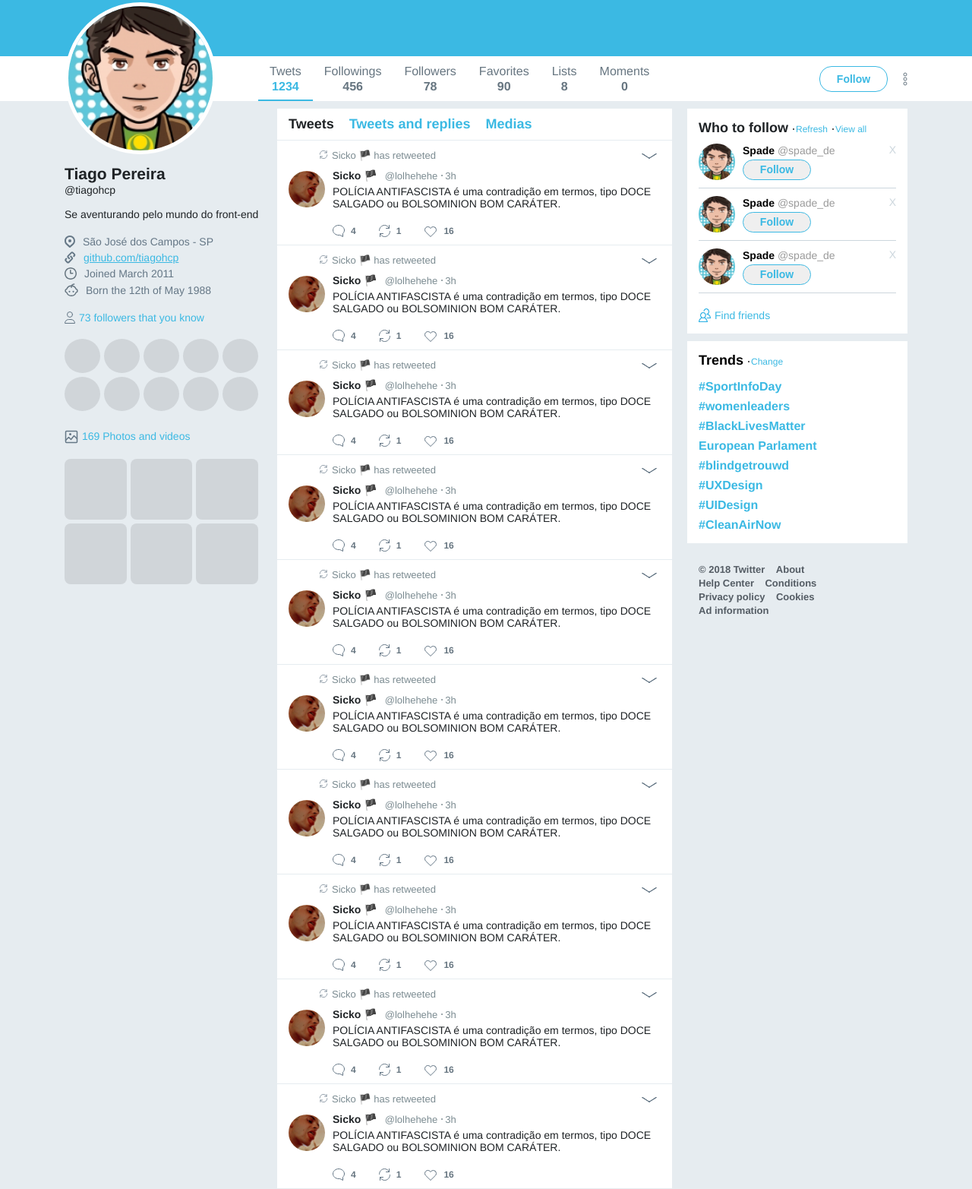
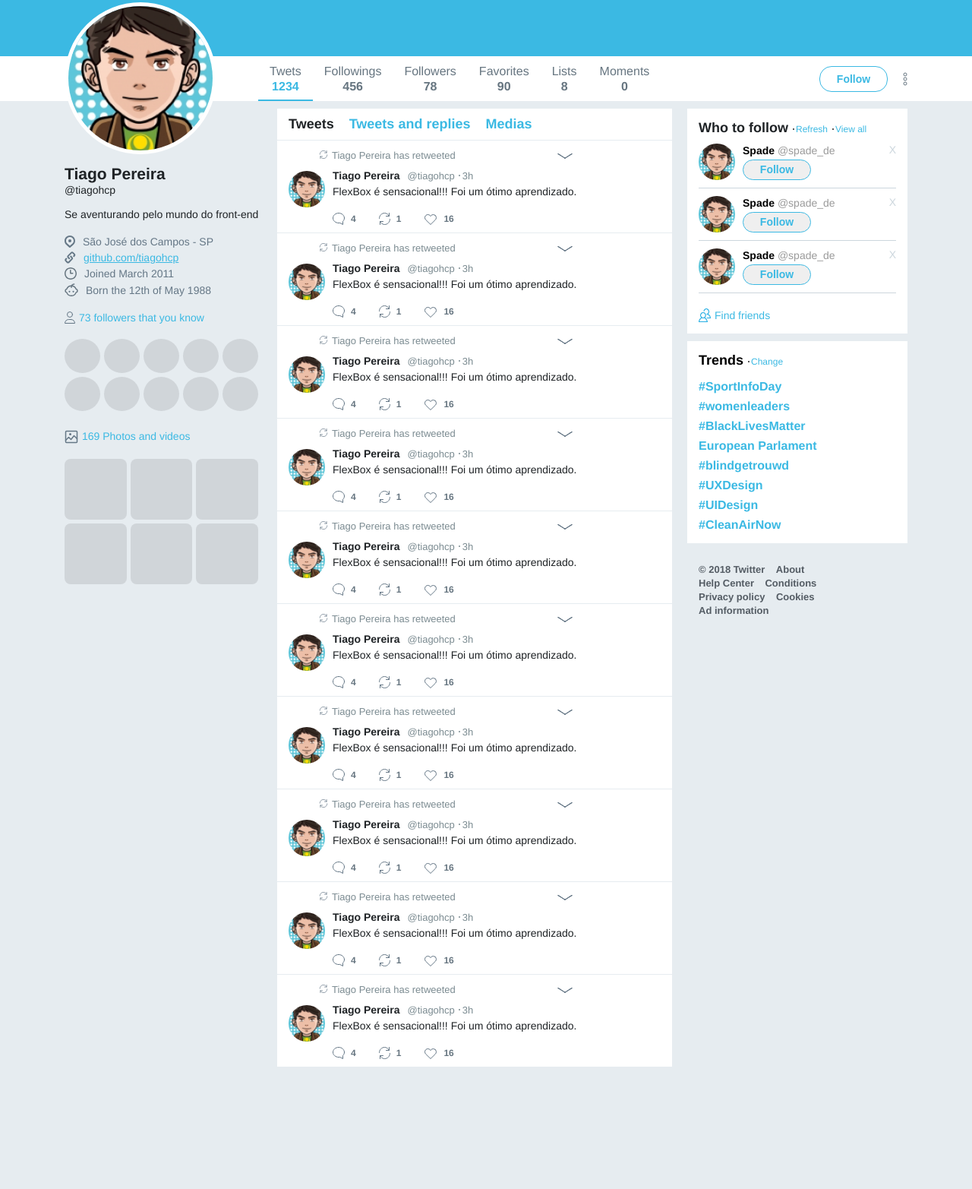
Before and after one commit to tiagohcp/flexbok-layout-twitter, a plain HTML site: page index.html in a window 1280 px wide. Shown: the part 352-1917 px from the top of the page at 76% size. After the commit the page ends 1757 px from the top, so only its background shows below. Drawn offline with Linux system fonts and the light colour scheme.

Commit message:
Family friendly tweets

```diff
--- a/index.html
+++ b/index.html
@@ -121,18 +121,18 @@
         <li>
           <div class="tweetbox">
             <div class="retweeted">
-              <span><img src="/images/retweet.svg" alt="Retweeted">Sicko 🏴 has retweeted</span>
+              <span><img src="/images/retweet.svg" alt="Retweeted">Tiago Pereira has retweeted</span>
               <a href=""><img class="dropdown" src="/images/dropdown.png" alt="Dropdown"></a>
             </div>
             <div class="tweet">
-              <img class="avatar" src="/images/sicko.png" alt="Avatar">
+              <img class="avatar" src="/images/avatar.png" alt="Avatar">
               <div class="info">
                 <div class="author">
-                  <strong>Sicko 🏴 </strong>
-                  <a href="https://twitter.com/lolhehehe">@lolhehehe</a>
-                  <a href="https://twitter.com/lolhehehe/status/1276936964047069184" class="date">3h</a>
+                  <strong>Tiago Pereira </strong>
+                  <a href="https://twitter.com/tiagohcp">@tiagohcp</a>
+                  <a href="https://twitter.com/tiagohcp/status/1276936964047069184" class="date">3h</a>
                 </div>
-                <p>POLÍCIA ANTIFASCISTA é uma contradição em termos, tipo  DOCE SALGADO ou BOLSOMINION BOM CARÁTER.</p>
+                <p>FlexBox é sensacional!!! Foi um ótimo aprendizado.</p>
                 <div class="actions">
                   <a href=""><img src="/images/comments.svg" alt="Comments">4</a>
                   <a href=""><img src="/images/retweet.svg" alt="Retweet">1</a>
@@ -145,18 +145,18 @@
         <li>
           <div class="tweetbox">
             <div class="retweeted">
-              <span><img src="/images/retweet.svg" alt="Retweeted">Sicko 🏴 has retweeted</span>
+              <span><img src="/images/retweet.svg" alt="Retweeted">Tiago Pereira has retweeted</span>
               <a href=""><img class="dropdown" src="/images/dropdown.png" alt="Dropdown"></a>
             </div>
             <div class="tweet">
-              <img class="avatar" src="/images/sicko.png" alt="Avatar">
+              <img class="avatar" src="/images/avatar.png" alt="Avatar">
               <div class="info">
                 <div class="author">
-                  <strong>Sicko 🏴 </strong>
-                  <a href="https://twitter.com/lolhehehe">@lolhehehe</a>
-                  <a href="https://twitter.com/lolhehehe/status/1276936964047069184" class="date">3h</a>
+                  <strong>Tiago Pereira </strong>
+                  <a href="https://twitter.com/tiagohcp">@tiagohcp</a>
+                  <a href="https://twitter.com/tiagohcp/status/1276936964047069184" class="date">3h</a>
                 </div>
-                <p>POLÍCIA ANTIFASCISTA é uma contradição em termos, tipo  DOCE SALGADO ou BOLSOMINION BOM CARÁTER.</p>
+                <p>FlexBox é sensacional!!! Foi um ótimo aprendizado.</p>
                 <div class="actions">
                   <a href=""><img src="/images/comments.svg" alt="Comments">4</a>
                   <a href=""><img src="/images/retweet.svg" alt="Retweet">1</a>
@@ -169,18 +169,18 @@
         <li>
           <div class="tweetbox">
             <div class="retweeted">
-              <span><img src="/images/retweet.svg" alt="Retweeted">Sicko 🏴 has retweeted</span>
+              <span><img src="/images/retweet.svg" alt="Retweeted">Tiago Pereira has retweeted</span>
               <a href=""><img class="dropdown" src="/images/dropdown.png" alt="Dropdown"></a>
             </div>
             <div class="tweet">
-              <img class="avatar" src="/images/sicko.png" alt="Avatar">
+              <img class="avatar" src="/images/avatar.png" alt="Avatar">
               <div class="info">
                 <div class="author">
-                  <strong>Sicko 🏴 </strong>
-                  <a href="https://twitter.com/lolhehehe">@lolhehehe</a>
-                  <a href="https://twitter.com/lolhehehe/status/1276936964047069184" class="date">3h</a>
+                  <strong>Tiago Pereira </strong>
+                  <a href="https://twitter.com/tiagohcp">@tiagohcp</a>
+                  <a href="https://twitter.com/tiagohcp/status/1276936964047069184" class="date">3h</a>
                 </div>
-                <p>POLÍCIA ANTIFASCISTA é uma contradição em termos, tipo  DOCE SALGADO ou BOLSOMINION BOM CARÁTER.</p>
+                <p>FlexBox é sensacional!!! Foi um ótimo aprendizado.</p>
                 <div class="actions">
                   <a href=""><img src="/images/comments.svg" alt="Comments">4</a>
                   <a href=""><img src="/images/retweet.svg" alt="Retweet">1</a>
@@ -193,18 +193,18 @@
         <li>
           <div class="tweetbox">
             <div class="retweeted">
-              <span><img src="/images/retweet.svg" alt="Retweeted">Sicko 🏴 has retweeted</span>
+              <span><img src="/images/retweet.svg" alt="Retweeted">Tiago Pereira has retweeted</span>
               <a href=""><img class="dropdown" src="/images/dropdown.png" alt="Dropdown"></a>
             </div>
             <div class="tweet">
-              <img class="avatar" src="/images/sicko.png" alt="Avatar">
+              <img class="avatar" src="/images/avatar.png" alt="Avatar">
               <div class="info">
                 <div class="author">
-                  <strong>Sicko 🏴 </strong>
-                  <a href="https://twitter.com/lolhehehe">@lolhehehe</a>
-                  <a href="https://twitter.com/lolhehehe/status/1276936964047069184" class="date">3h</a>
+                  <strong>Tiago Pereira </strong>
+                  <a href="https://twitter.com/tiagohcp">@tiagohcp</a>
+                  <a href="https://twitter.com/tiagohcp/status/1276936964047069184" class="date">3h</a>
                 </div>
-                <p>POLÍCIA ANTIFASCISTA é uma contradição em termos, tipo  DOCE SALGADO ou BOLSOMINION BOM CARÁTER.</p>
+                <p>FlexBox é sensacional!!! Foi um ótimo aprendizado.</p>
                 <div class="actions">
                   <a href=""><img src="/images/comments.svg" alt="Comments">4</a>
                   <a href=""><img src="/images/retweet.svg" alt="Retweet">1</a>
@@ -217,18 +217,18 @@
         <li>
           <div class="tweetbox">
             <div class="retweeted">
-              <span><img src="/images/retweet.svg" alt="Retweeted">Sicko 🏴 has retweeted</span>
+              <span><img src="/images/retweet.svg" alt="Retweeted">Tiago Pereira has retweeted</span>
               <a href=""><img class="dropdown" src="/images/dropdown.png" alt="Dropdown"></a>
             </div>
             <div class="tweet">
-              <img class="avatar" src="/images/sicko.png" alt="Avatar">
+              <img class="avatar" src="/images/avatar.png" alt="Avatar">
               <div class="info">
                 <div class="author">
-                  <strong>Sicko 🏴 </strong>
-                  <a href="https://twitter.com/lolhehehe">@lolhehehe</a>
-                  <a href="https://twitter.com/lolhehehe/status/1276936964047069184" class="date">3h</a>
+                  <strong>Tiago Pereira </strong>
+                  <a href="https://twitter.com/tiagohcp">@tiagohcp</a>
+                  <a href="https://twitter.com/tiagohcp/status/1276936964047069184" class="date">3h</a>
                 </div>
-                <p>POLÍCIA ANTIFASCISTA é uma contradição em termos, tipo  DOCE SALGADO ou BOLSOMINION BOM CARÁTER.</p>
+                <p>FlexBox é sensacional!!! Foi um ótimo aprendizado.</p>
                 <div class="actions">
                   <a href=""><img src="/images/comments.svg" alt="Comments">4</a>
                   <a href=""><img src="/images/retweet.svg" alt="Retweet">1</a>
@@ -241,18 +241,18 @@
         <li>
           <div class="tweetbox">
             <div class="retweeted">
-              <span><img src="/images/retweet.svg" alt="Retweeted">Sicko 🏴 has retweeted</span>
+              <span><img src="/images/retweet.svg" alt="Retweeted">Tiago Pereira has retweeted</span>
               <a href=""><img class="dropdown" src="/images/dropdown.png" alt="Dropdown"></a>
             </div>
             <div class="tweet">
-              <img class="avatar" src="/images/sicko.png" alt="Avatar">
+              <img class="avatar" src="/images/avatar.png" alt="Avatar">
               <div class="info">
                 <div class="author">
-                  <strong>Sicko 🏴 </strong>
-                  <a href="https://twitter.com/lolhehehe">@lolhehehe</a>
-                  <a href="https://twitter.com/lolhehehe/status/1276936964047069184" class="date">3h</a>
+                  <strong>Tiago Pereira </strong>
+                  <a href="https://twitter.com/tiagohcp">@tiagohcp</a>
+                  <a href="https://twitter.com/tiagohcp/status/1276936964047069184" class="date">3h</a>
                 </div>
-                <p>POLÍCIA ANTIFASCISTA é uma contradição em termos, tipo  DOCE SALGADO ou BOLSOMINION BOM CARÁTER.</p>
+                <p>FlexBox é sensacional!!! Foi um ótimo aprendizado.</p>
                 <div class="actions">
                   <a href=""><img src="/images/comments.svg" alt="Comments">4</a>
                   <a href=""><img src="/images/retweet.svg" alt="Retweet">1</a>
@@ -265,18 +265,18 @@
         <li>
           <div class="tweetbox">
             <div class="retweeted">
-              <span><img src="/images/retweet.svg" alt="Retweeted">Sicko 🏴 has retweeted</span>
+              <span><img src="/images/retweet.svg" alt="Retweeted">Tiago Pereira has retweeted</span>
               <a href=""><img class="dropdown" src="/images/dropdown.png" alt="Dropdown"></a>
             </div>
             <div class="tweet">
-              <img class="avatar" src="/images/sicko.png" alt="Avatar">
+              <img class="avatar" src="/images/avatar.png" alt="Avatar">
               <div class="info">
                 <div class="author">
-                  <strong>Sicko 🏴 </strong>
-                  <a href="https://twitter.com/lolhehehe">@lolhehehe</a>
-                  <a href="https://twitter.com/lolhehehe/status/1276936964047069184" class="date">3h</a>
+                  <strong>Tiago Pereira </strong>
+                  <a href="https://twitter.com/tiagohcp">@tiagohcp</a>
+                  <a href="https://twitter.com/tiagohcp/status/1276936964047069184" class="date">3h</a>
                 </div>
-                <p>POLÍCIA ANTIFASCISTA é uma contradição em termos, tipo  DOCE SALGADO ou BOLSOMINION BOM CARÁTER.</p>
+                <p>FlexBox é sensacional!!! Foi um ótimo aprendizado.</p>
                 <div class="actions">
                   <a href=""><img src="/images/comments.svg" alt="Comments">4</a>
                   <a href=""><img src="/images/retweet.svg" alt="Retweet">1</a>
@@ -289,18 +289,18 @@
         <li>
           <div class="tweetbox">
             <div class="retweeted">
-              <span><img src="/images/retweet.svg" alt="Retweeted">Sicko 🏴 has retweeted</span>
+              <span><img src="/images/retweet.svg" alt="Retweeted">Tiago Pereira has retweeted</span>
               <a href=""><img class="dropdown" src="/images/dropdown.png" alt="Dropdown"></a>
             </div>
             <div class="tweet">
-              <img class="avatar" src="/images/sicko.png" alt="Avatar">
+              <img class="avatar" src="/images/avatar.png" alt="Avatar">
               <div class="info">
                 <div class="author">
-                  <strong>Sicko 🏴 </strong>
-                  <a href="https://twitter.com/lolhehehe">@lolhehehe</a>
-                  <a href="https://twitter.com/lolhehehe/status/1276936964047069184" class="date">3h</a>
+                  <strong>Tiago Pereira </strong>
+                  <a href="https://twitter.com/tiagohcp">@tiagohcp</a>
+                  <a href="https://twitter.com/tiagohcp/status/1276936964047069184" class="date">3h</a>
                 </div>
-                <p>POLÍCIA ANTIFASCISTA é uma contradição em termos, tipo  DOCE SALGADO ou BOLSOMINION BOM CARÁTER.</p>
+                <p>FlexBox é sensacional!!! Foi um ótimo aprendizado.</p>
                 <div class="actions">
                   <a href=""><img src="/images/comments.svg" alt="Comments">4</a>
                   <a href=""><img src="/images/retweet.svg" alt="Retweet">1</a>
@@ -313,18 +313,18 @@
         <li>
           <div class="tweetbox">
             <div class="retweeted">
-              <span><img src="/images/retweet.svg" alt="Retweeted">Sicko 🏴 has retweeted</span>
+              <span><img src="/images/retweet.svg" alt="Retweeted">Tiago Pereira has retweeted</span>
               <a href=""><img class="dropdown" src="/images/dropdown.png" alt="Dropdown"></a>
             </div>
             <div class="tweet">
-              <img class="avatar" src="/images/sicko.png" alt="Avatar">
+              <img class="avatar" src="/images/avatar.png" alt="Avatar">
               <div class="info">
                 <div class="author">
-                  <strong>Sicko 🏴 </strong>
-                  <a href="https://twitter.com/lolhehehe">@lolhehehe</a>
-                  <a href="https://twitter.com/lolhehehe/status/1276936964047069184" class="date">3h</a>
+                  <strong>Tiago Pereira </strong>
+                  <a href="https://twitter.com/tiagohcp">@tiagohcp</a>
+                  <a href="https://twitter.com/tiagohcp/status/1276936964047069184" class="date">3h</a>
                 </div>
-                <p>POLÍCIA ANTIFASCISTA é uma contradição em termos, tipo  DOCE SALGADO ou BOLSOMINION BOM CARÁTER.</p>
+                <p>FlexBox é sensacional!!! Foi um ótimo aprendizado.</p>
                 <div class="actions">
                   <a href=""><img src="/images/comments.svg" alt="Comments">4</a>
                   <a href=""><img src="/images/retweet.svg" alt="Retweet">1</a>
@@ -337,18 +337,18 @@
         <li>
           <div class="tweetbox">
             <div class="retweeted">
-              <span><img src="/images/retweet.svg" alt="Retweeted">Sicko 🏴 has retweeted</span>
+              <span><img src="/images/retweet.svg" alt="Retweeted">Tiago Pereira has retweeted</span>
               <a href=""><img class="dropdown" src="/images/dropdown.png" alt="Dropdown"></a>
             </div>
             <div class="tweet">
-              <img class="avatar" src="/images/sicko.png" alt="Avatar">
+              <img class="avatar" src="/images/avatar.png" alt="Avatar">
               <div class="info">
                 <div class="author">
-                  <strong>Sicko 🏴 </strong>
-                  <a href="https://twitter.com/lolhehehe">@lolhehehe</a>
-                  <a href="https://twitter.com/lolhehehe/status/1276936964047069184" class="date">3h</a>
+                  <strong>Tiago Pereira </strong>
+                  <a href="https://twitter.com/tiagohcp">@tiagohcp</a>
+                  <a href="https://twitter.com/tiagohcp/status/1276936964047069184" class="date">3h</a>
                 </div>
-                <p>POLÍCIA ANTIFASCISTA é uma contradição em termos, tipo  DOCE SALGADO ou BOLSOMINION BOM CARÁTER.</p>
+                <p>FlexBox é sensacional!!! Foi um ótimo aprendizado.</p>
                 <div class="actions">
                   <a href=""><img src="/images/comments.svg" alt="Comments">4</a>
                   <a href=""><img src="/images/retweet.svg" alt="Retweet">1</a>
```
Also changed, not shown: images/sicko.png (deleted), 1 other file.
